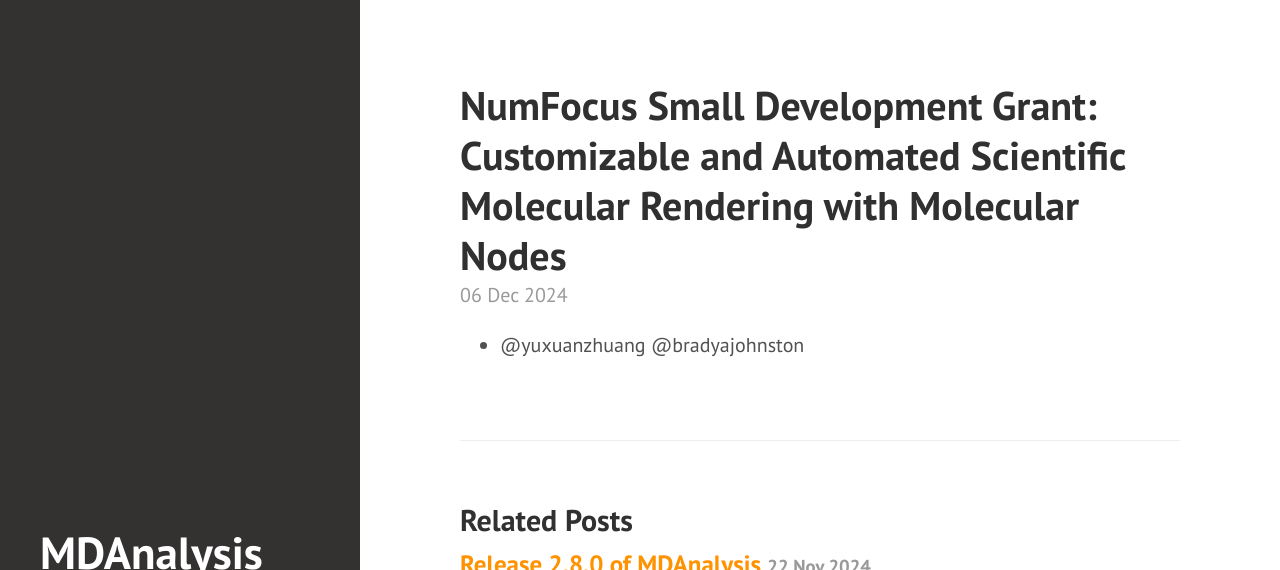
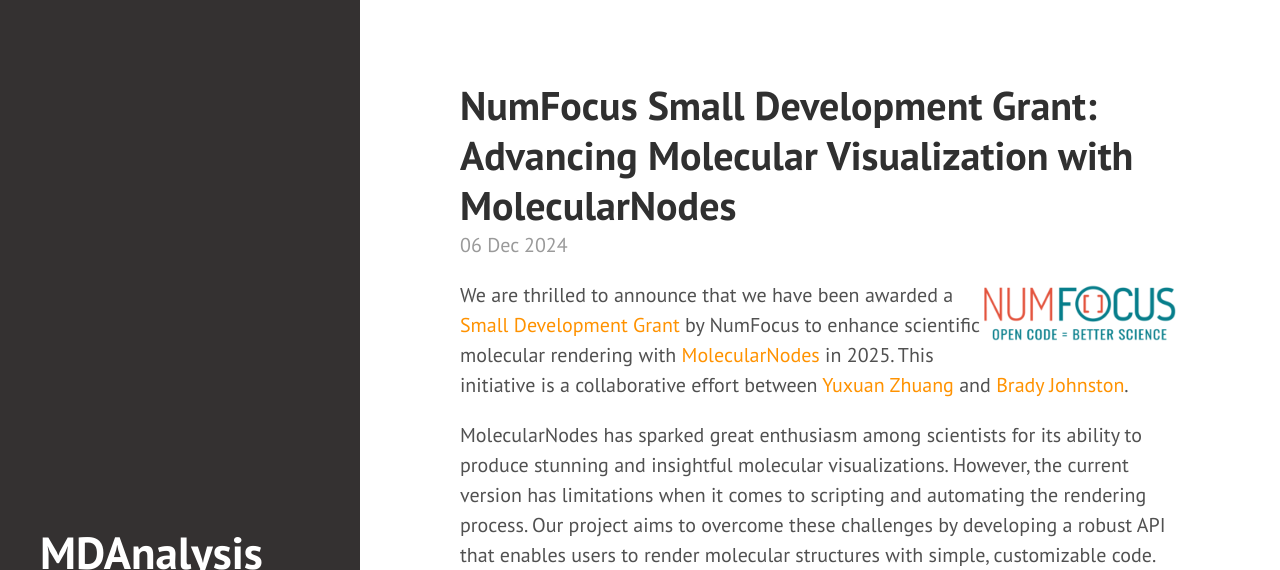
Before and after one commit to MDAnalysis/MDAnalysis.github.io, a Jekyll site: the page built from _posts/2024-12-6-sdg_molecularnodes.md, in a window 1280 px wide and 1400 px high. Shown: the top 570 px of the window. Built offline with Jekyll 4.4.1, drawn with Linux system fonts in a browser that asks for light colours; comment, search, counter and statistics services are not loaded; some of the changed text lies outside the part shown; grey boxes are pictures that could not be loaded.

Commit message:
add post draft

```diff
--- a/_posts/2024-12-6-sdg_molecularnodes.md
+++ b/_posts/2024-12-6-sdg_molecularnodes.md
@@ -1,11 +1,42 @@
 ---
 layout: post
-title: "NumFocus Small Development Grant: Customizable and Automated Scientific Molecular Rendering with Molecular Nodes"
+title: "NumFocus Small Development Grant: Advancing Molecular Visualization with MolecularNodes"
 ---
 
+<img
+src="{{site.images}}/numfocus.png"
+title="NumFOCUS Foundation" alt="NumFOCUS Foundation"
+style="float: right; width: 10em;" />
 
+We are thrilled to announce that we have been awarded a [Small Development Grant][SDG] by NumFocus to enhance scientific molecular rendering with [MolecularNodes][MN] in 2025. This initiative is a collaborative effort between [Yuxuan Zhuang][Yuxuan] and [Brady Johnston][Brady].
+
+MolecularNodes has sparked great enthusiasm among scientists for its ability to produce stunning and insightful molecular visualizations. However, the current version has limitations when it comes to scripting and automating the rendering process. Our project aims to overcome these challenges by developing a robust API that enables users to render molecular structures with simple, customizable code.
+
+<a href="https://github.com/yuxuanzhuang/ggmolvis">
+<img src="{{site.images}}/mn_example.png" title="MolecularNodes" alt="MolecularNodes" style="display:
+    inline; float: right; height: 10em; margin: 0 0.5em" /></a>
+
+### Project Overview
+
+The development will proceed in three key stages:
+
+1. **API Development**: We will create a stable API for MolecularNodes, empowering users to fully customize and automate molecular rendering with minimal effort.
+
+2. **Interactive Jupyter Integration**: A Jupyter widget will be built to integrate with MDAnalysis, providing an interactive environment for controlling and rendering molecular objects directly within notebooks.
+
+3. **Advanced Visualization Tools**: We will develop tools for visualizing basic geometric features and complex analysis results, seamlessly integrating outputs from MDAnalysis.
+
+### Be Part of the Process!
+
+We invite you to join our [Discord channel][discord] to share your ideas and feedback as we build these tools. If you'd like to be a beta user, let us know—--your input will help shape the future of MolecularNodes! Stay tuned for updates and sneak peeks of our progress.
+
+Thank you to [NumFocus][NumFocus] for supporting this exciting project!
 
 - @yuxuanzhuang @bradyajohnston
 
-
 [MN]: https://github.com/BradyAJohnston/MolecularNodes
+[SDG]: https://numfocus.org/programs/small-development-grants
+[NumFocus]: https://numfocus.org/
+[Yuxuan]: https://github.com/yuxuanzhuang/
+[Brady]: https://github.com/BradyAJohnston/
+[discord]: https://discord.com/channels/807348386012987462/1256156074008903741
```
Also changed, not shown: 1 other file.
